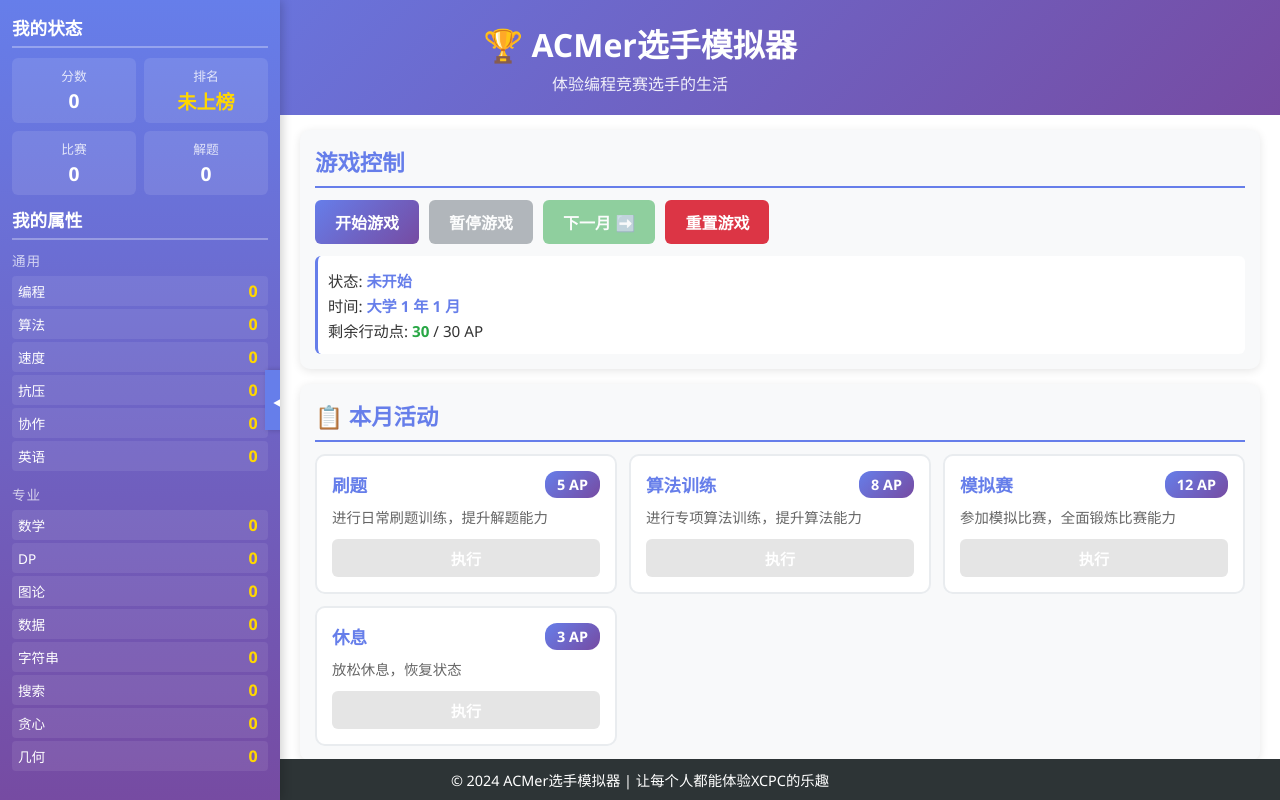
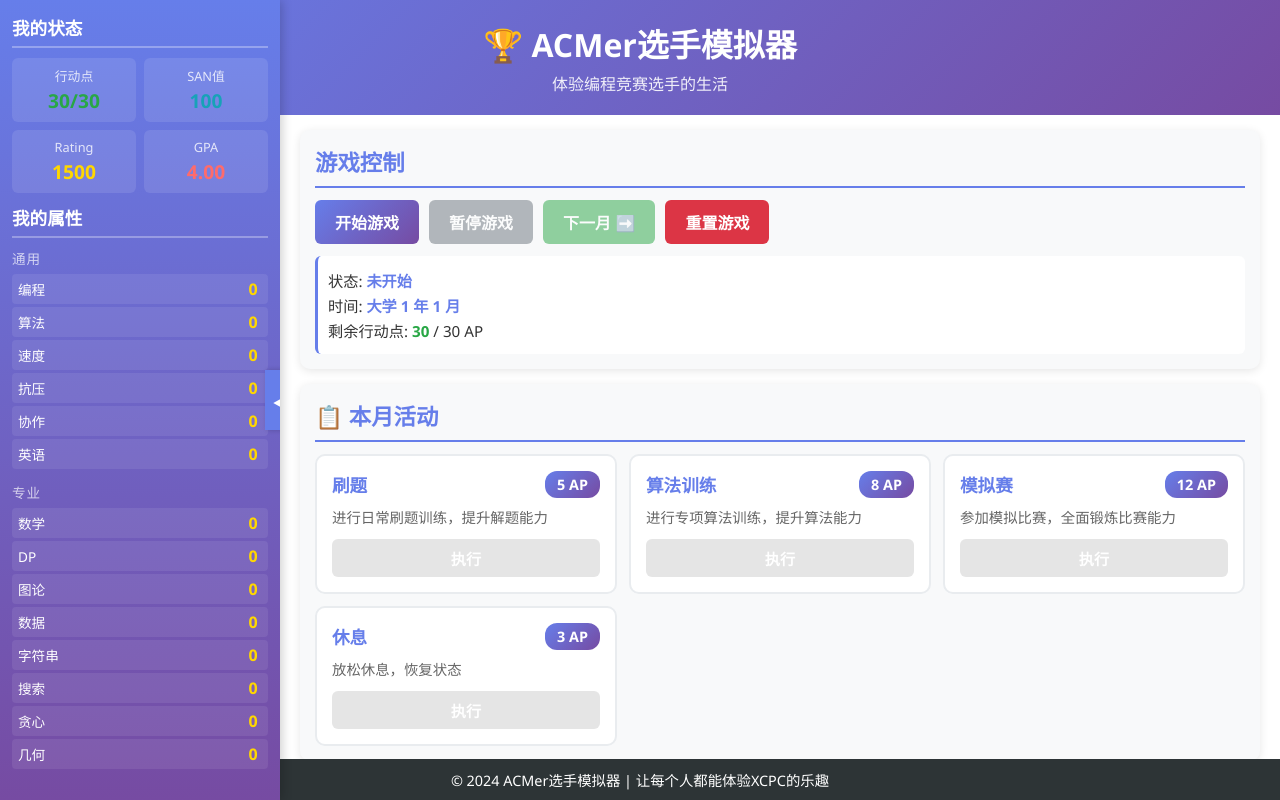
Before and after one commit to a48zhang/ACMer-Simulator, a React (Vite) app: page / in a window 1280 px wide. Built offline with nearby package versions, Linux system fonts and the light colour scheme.

Commit message:
Replace panel stats with AP, SAN, Rating, GPA and remove GlobalStatistics
Co-authored-by: a48zhang <107384053+a48zhang@users.noreply.github.com>

```diff
--- a/src/App.jsx
+++ b/src/App.jsx
@@ -36,6 +36,9 @@ function App() {
     month: 1, // 当前月份 (1-48)
     monthlyAP: 30, // 每月行动点
     remainingAP: 30, // 剩余行动点
+    san: 100, // SAN值 (理智值)
+    rating: 1500, // Rating
+    gpa: 4.0, // GPA
     availablePoints: 20,
     attributes: {
       // 通用属性
@@ -264,6 +267,9 @@ function App() {
         month: 1,
         monthlyAP: 30,
         remainingAP: 30,
+        san: 100,
+        rating: 1500,
+        gpa: 4.0,
         availablePoints: 20,
         attributes: {
           // 通用属性
@@ -334,10 +340,11 @@ function App() {
       <div className="app-layout">
         <PlayerPanel
           attributes={gameState.attributes}
-          score={gameState.playerScore}
-          contests={gameState.playerContests}
-          problems={gameState.playerProblems}
-          leaderboardData={leaderboardData}
+          remainingAP={gameState.remainingAP}
+          monthlyAP={gameState.monthlyAP}
+          san={gameState.san}
+          rating={gameState.rating}
+          gpa={gameState.gpa}
         />
 
         <main>
@@ -356,11 +363,6 @@ function App() {
             isRunning={gameState.isRunning}
             isPaused={gameState.isPaused}
             gameEnded={gameState.month > 48}
-          />
-
-          <GlobalStatistics
-            leaderboardData={leaderboardData}
-            playerScore={gameState.playerScore}
           />
         </main>
       </div>
--- a/src/components/PlayerPanel.jsx
+++ b/src/components/PlayerPanel.jsx
@@ -2,10 +2,11 @@ import { useState } from 'react';
 
 function PlayerPanel({
   attributes,
-  score,
-  contests,
-  problems,
-  leaderboardData
+  remainingAP,
+  monthlyAP,
+  san,
+  rating,
+  gpa
 }) {
   const [isExpanded, setIsExpanded] = useState(true);
 
@@ -29,24 +30,6 @@ function PlayerPanel({
     { key: 'geometry', name: '📏 几何', short: '几何' }
   ];
 
-  const getRank = () => {
-    if (leaderboardData.length === 0) {
-      return '未上榜';
-    }
-
-    const sortedData = [...leaderboardData].sort((a, b) => b.score - a.score);
-    let rank = sortedData.length + 1;
-
-    for (let i = 0; i < sortedData.length; i++) {
-      if (score > sortedData[i].score) {
-        rank = i + 1;
-        break;
-      }
-    }
-
-    return rank > sortedData.length ? '未上榜' : `#${rank}`;
-  };
-
   return (
     <aside className={`player-panel ${isExpanded ? 'expanded' : 'collapsed'}`}>
       <div className="panel-toggle" onClick={() => setIsExpanded(!isExpanded)}>
@@ -59,20 +42,20 @@ function PlayerPanel({
           <h3 className="panel-title">我的状态</h3>
           <div className="player-info">
             <div className="info-item">
-              <span className="info-label">分数</span>
-              <span className="info-value">{score.toLocaleString()}</span>
+              <span className="info-label">行动点</span>
+              <span className="info-value ap">{remainingAP}/{monthlyAP}</span>
             </div>
             <div className="info-item">
-              <span className="info-label">排名</span>
-              <span className="info-value rank">{getRank()}</span>
+              <span className="info-label">SAN值</span>
+              <span className="info-value san">{san}</span>
             </div>
             <div className="info-item">
-              <span className="info-label">比赛</span>
-              <span className="info-value">{contests}</span>
+              <span className="info-label">Rating</span>
+              <span className="info-value rating">{rating}</span>
             </div>
             <div className="info-item">
-              <span className="info-label">解题</span>
-              <span className="info-value">{problems}</span>
+              <span className="info-label">GPA</span>
+              <span className="info-value gpa">{gpa.toFixed(2)}</span>
             </div>
           </div>
         </div>
--- a/src/index.css
+++ b/src/index.css
@@ -566,8 +566,20 @@ footer {
   font-weight: bold;
 }
 
-.info-value.rank {
+.info-value.ap {
+  color: #28a745;
+}
+
+.info-value.san {
+  color: #17a2b8;
+}
+
+.info-value.rating {
   color: #ffd700;
+}
+
+.info-value.gpa {
+  color: #ff6b6b;
 }
 
 /* Attributes */
```
